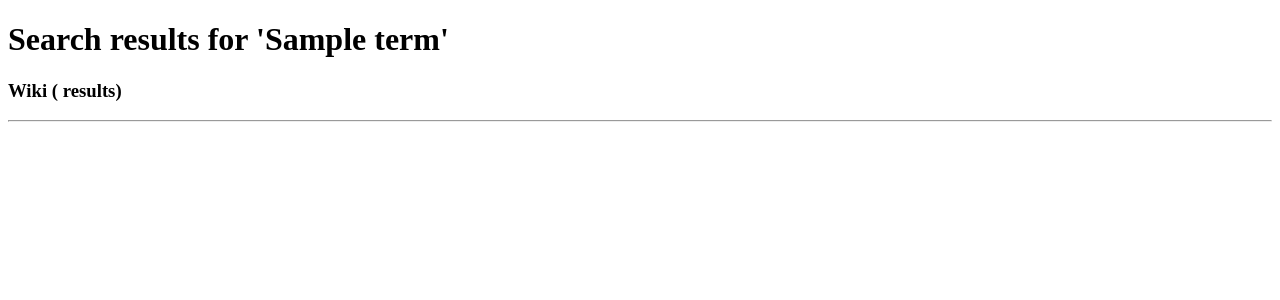
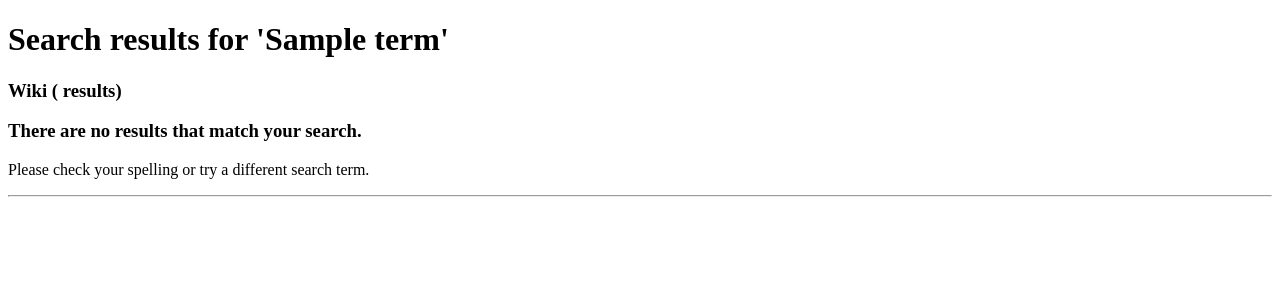
Before and after one commit to cfpb/collab, a Django app: template core/search/templates/search/search_results.html in a window 1280 px wide. Shown: the part 171-471 px from the top of the page. Run offline with Django 3.2, Linux system fonts and the light colour scheme; the template is opened without the code that fills it: most values are stand-ins (such as "Sample title", 1, 10 or a date in 2020); some libraries are stand-ins or nearby versions.

Commit message:
Show a helpful message when there are no results

```diff
--- a/core/search/templates/search/search_results.html
+++ b/core/search/templates/search/search_results.html
@@ -15,6 +15,13 @@
             {% endif %}
 
             {% regroup results by index_name as by_index %}
+
+            {% if results|length < 1 %}
+                <div class="no-results-message">
+                    <h3>There are no results that match your search.</h3>
+                    <p>Please check your spelling or try a different search term.</p>
+                </div>
+            {% else %}
 
                 {% for results_by_index in by_index %}
                 <div class="results-group" data-model="{{ results_by_index.grouper }}">
@@ -52,6 +59,8 @@
                 </div>
                 {% endfor %}
 
+            {% endif %}
+
         </div>
     </div>
 </form>
```
Lines whose indentation alone changed are shown as unchanged.
